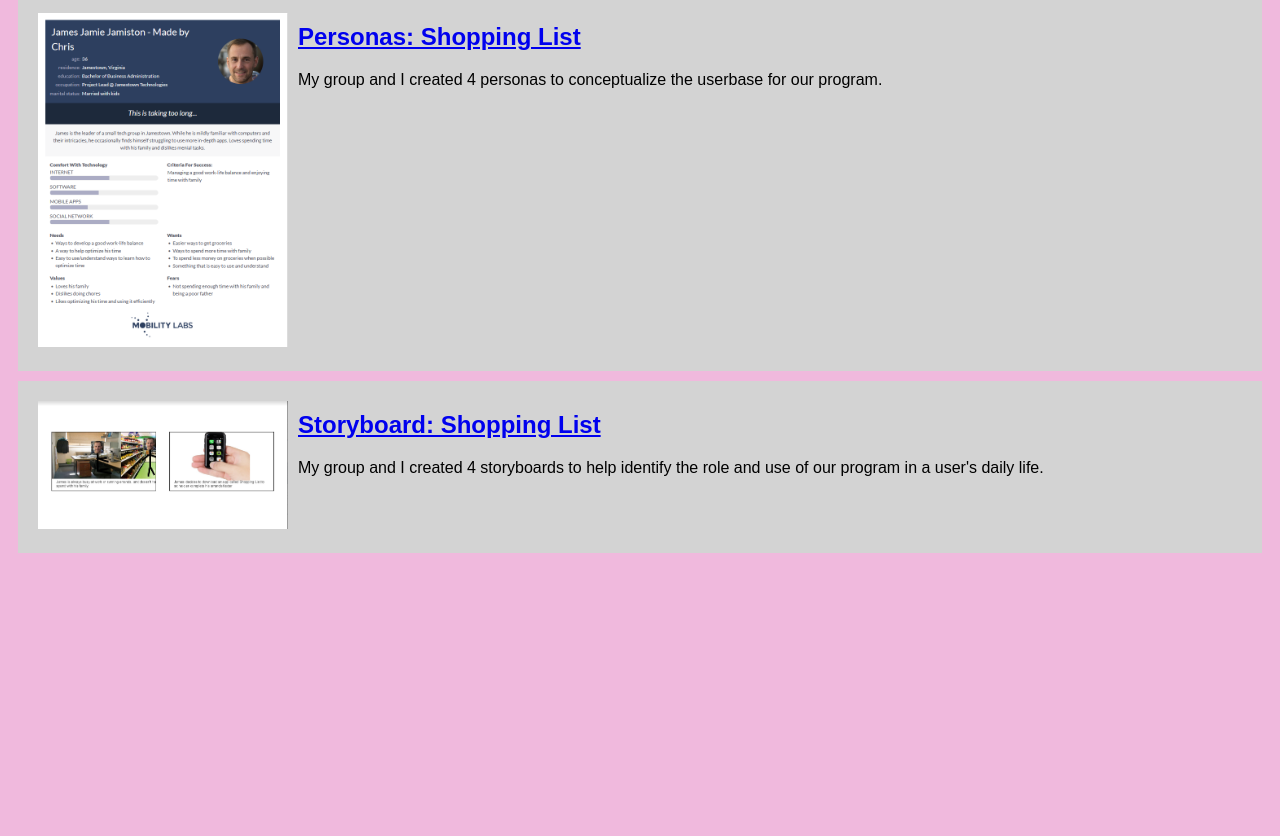
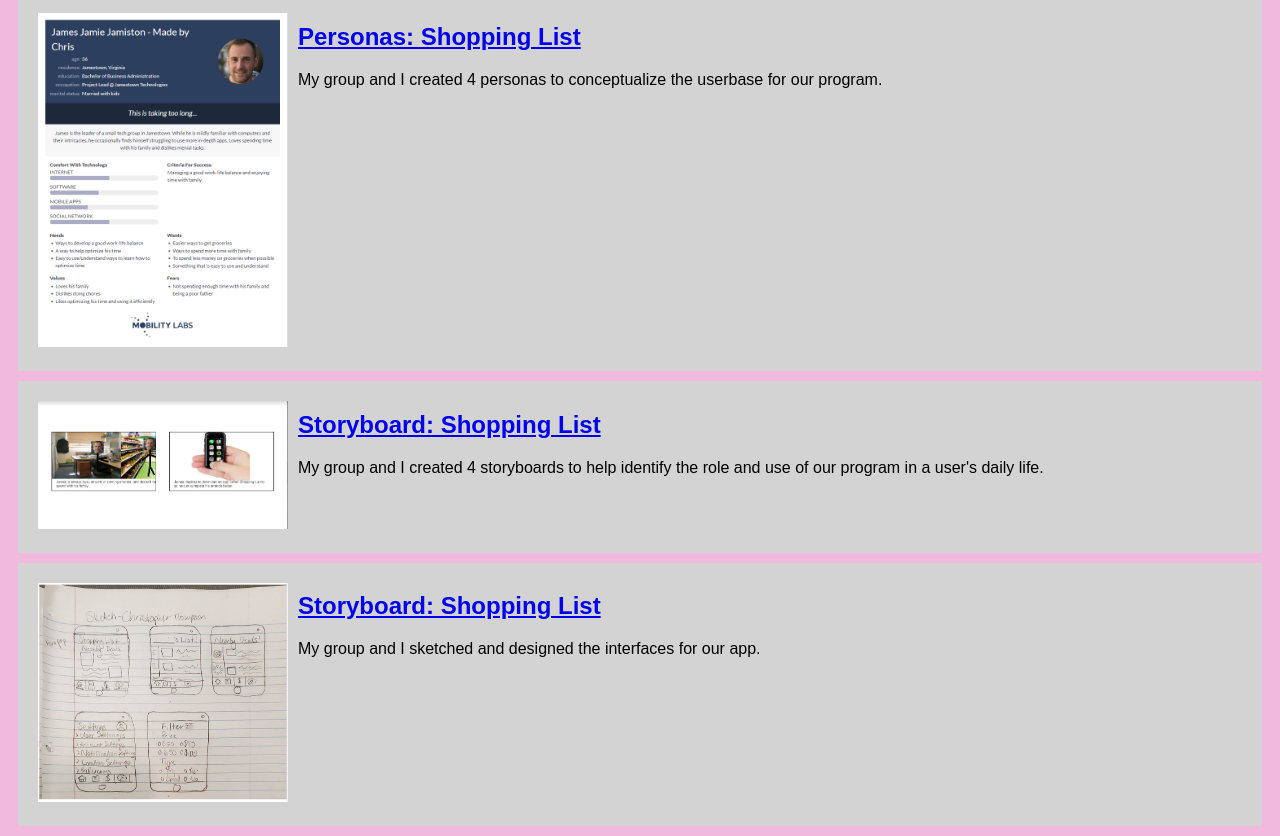
Before and after one commit to ChrisHub0202/ChrisHub0202.github.io, a plain HTML site: page index.html in a window 1280 px wide. Shown: the part 478-1314 px from the top of the page. Before the commit the page ends 1041 px from the top, so only its background shows below. Drawn offline with Linux system fonts and the light colour scheme.

Commit message:
Add files via upload

```diff
--- a/index.html
+++ b/index.html
@@ -48,7 +48,16 @@
                 </p>
 </section>
 </section>
-
+<!-- Sketches assignment-->
+<section class="assignment">
+    <a href="files/sketches.pdf"><img src=images/sketches.png></a>
+    <section class="ass-details">
+        <a href="files/sketches.pdf"><h2> Storyboard: Shopping List</h2></a>
+                <p>
+                    My group and I sketched and designed the interfaces for our app.
+                </p>
+</section>
+</section>
 
      </body>
 </html>
```
Also changed, not shown: images/sketches.png (added), 1 other file.
